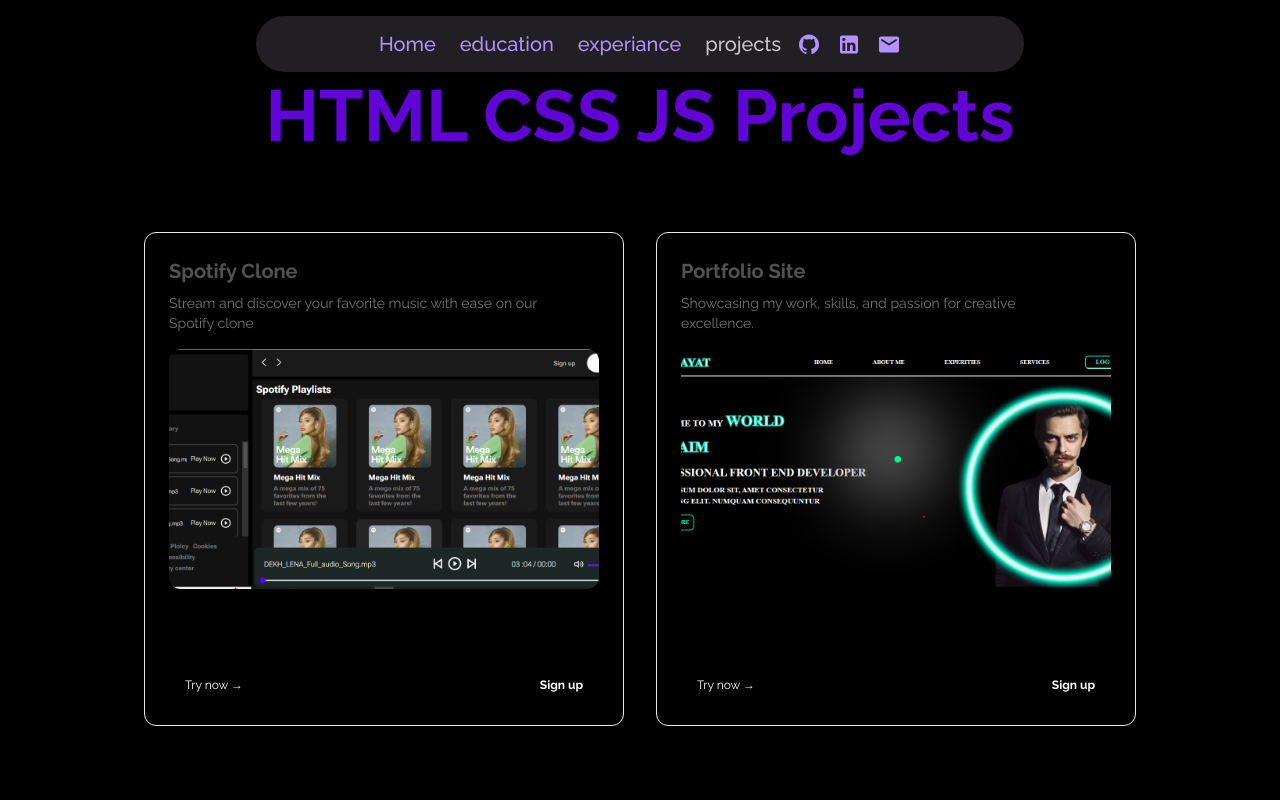
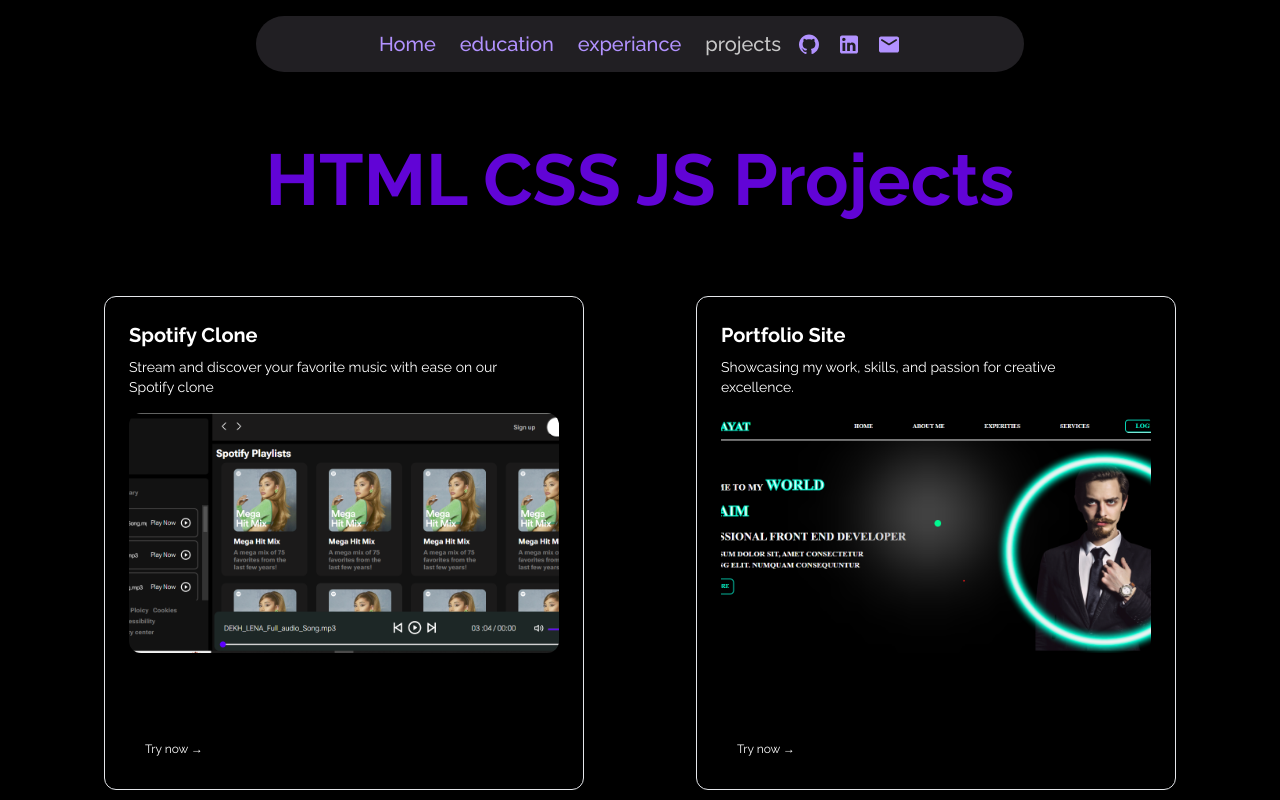
Before and after one commit to nadeemsangrasi/nadeemkhan-portfolio, a Next.js app: page /projects/htmlcssjsProjects in a window 1280 px wide. Shown: the top 800 px of the page. Built offline with nearby package versions, Linux system fonts and the light colour scheme.

Commit message:
html css js page done

```diff
--- a/src/app/projects/htmlcssjsProjects/HtmlCssJsProjectCard.tsx
+++ b/src/app/projects/htmlcssjsProjects/HtmlCssJsProjectCard.tsx
@@ -9,16 +9,13 @@
   return (
     <CardContainer className="inter-var">
       <CardBody className=" relative group/card  dark:hover:shadow-2xl dark:hover:shadow-emerald-500/[0.1] bg-black  w-auto sm:w-[30rem] h-auto rounded-xl p-6 border  ">
-        <CardItem
-          translateZ="50"
-          className="text-xl font-bold text-neutral-600 dark:text-white"
-        >
+        <CardItem translateZ="50" className="text-xl font-bold  text-white">
           {title}
         </CardItem>
         <CardItem
           as="p"
           translateZ="60"
-          className="text-neutral-500 text-sm max-w-sm mt-2 dark:text-neutral-300"
+          className=" text-sm max-w-sm mt-2 text-white"
         >
           {snug}
         </CardItem>
@@ -43,13 +40,6 @@
           >
             Try now →
           </CardItem>
-          <CardItem
-            translateZ={20}
-            as="button"
-            className="px-4 py-2 rounded-xl bg-black dark:bg-white dark:text-black text-white text-xs font-bold"
-          >
-            Sign up
-          </CardItem>
         </div>
       </CardBody>
     </CardContainer>
--- a/src/app/projects/htmlcssjsProjects/page.tsx
+++ b/src/app/projects/htmlcssjsProjects/page.tsx
@@ -6,11 +6,13 @@
 const HtmlcssjsProjects = () => {
   return (
     <Wrapper>
-      <h1 className="text-heading-3 break-words text-5xl sm:text-7xl font-bold text-center pt-8">
+      <div className="my-16">
+        <h1 className=" text-heading-3 break-words text-5xl sm:text-7xl font-bold text-center pt-8">
           HTML CSS JS Projects
         </h1>
-      <div className="flex flex-wrap space-x-4 gap-4 items-center justify-center">
-        {htmlCssProjectData.map(({ title, snug, img, url }, index: number) => (
+        <div className="grid grid-cols-1 lg:grid-cols-2">
+          {htmlCssProjectData.map(
+            ({ title, snug, img, url }, index: number) => (
               <HtmlCssJsProjectCard
                 key={index}
                 title={title}
@@ -18,7 +20,9 @@
                 img={img}
                 url={url}
               />
-        ))}
+            )
+          )}
+        </div>
       </div>
     </Wrapper>
   );
--- a/src/components/sections/HeroCards.tsx
+++ b/src/components/sections/HeroCards.tsx
@@ -1,5 +1,5 @@
 "use client";
-import { useRef, useState } from "react";
+import { useEffect, useRef, useState } from "react";
 import Wrapper from "../shared/Wrapper";
 import { heroCardData } from "@/data/data";
 import { HeroCarType } from "@/types/type";
@@ -22,6 +22,26 @@
       behavior: "smooth",
     });
   };
+  useEffect(() => {
+    const container = cardChangeContainer.current;
+
+    const handleWheel = (event: WheelEvent) => {
+      event.preventDefault();
+      if (container) {
+        container.scrollLeft += event.deltaY;
+      }
+    };
+
+    if (container) {
+      container.addEventListener("wheel", handleWheel);
+    }
+
+    return () => {
+      if (container) {
+        container.removeEventListener("wheel", handleWheel);
+      }
+    };
+  }, []);
   return (
     <Wrapper>
       <div className="flex flex-col md:flex-row gap-4">
@@ -66,28 +86,6 @@
                 navigation("right");
               }}
             ></div>
-            {/* <div
-              className={`h-[20px] ${
-                card == "card3"
-                  ? "w-[100px] bg-primary-white "
-                  : "w-[30px] bg-secondary-gray"
-              } rounded-full transition-all ease 0.5s duration-500`}
-              onClick={() => {
-                setCard("card3");
-                navigation("right");
-              }}
-            ></div>
-            <div
-              className={` h-[20px] ${
-                card == "card4"
-                  ? "w-[100px] bg-primary-white "
-                  : "w-[30px] bg-secondary-gray"
-              } rounded-full transition-all ease 0.5s duration-500`}
-              onClick={() => {
-                setCard("card4");
-                navigation("right");
-              }}
-            ></div> */}
           </div>
         </div>
       </div>
--- a/src/components/sections/HeroSection.tsx
+++ b/src/components/sections/HeroSection.tsx
@@ -15,16 +15,16 @@
 
   return (
     <Wrapper>
-      <div className="md:my-16 md:mx-8 flex flex-col-reverse  md:flex-row items-center justify-between w-full">
+      <div className="md:my-14 md:mx-8 flex flex-col-reverse  md:flex-row items-center justify-between w-full">
         <div className=" w-full md:w-1/2 py-6 md:py-0 mx-auto text-center md:text-left">
-          <h1 className="text-5xl md:text-6xl text-primary-white py-6 pt-8 pb-2">
+          <h1 className="text-5xl md:text-7xl text-primary-white py-6 pt-8 pb-2">
             Hi, I'm Nadeem
           </h1>
-          <h2 className="text-xl md:text-2xl text-primary-white py-2">
-            Latest Frontend
+          <h2 className="text-xl md:text-3xl text-primary-white py-2 ">
+            Front-end web developer with <br /> latest stack
             <FlipWords words={words} />
           </h2>
-          <p className="text-secondary-gray font-medium text-xl md:text-[1.3rem] leading-9 md:leading-[1.8rem] ">
+          <p className="text-secondary-gray font-medium text-xl md:text-[1.6rem] leading-9 md:leading-[1.8rem]  md:w-[90%]">
             Transforming ideas into engaging web experiences with
             <span className="text-primary-white"> Next.js</span> and
             <span className="text-primary-white"> React.js</span>
```
Lines whose indentation alone changed are shown as unchanged.
